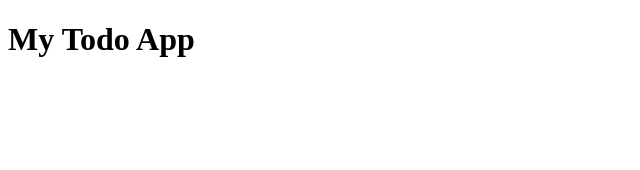
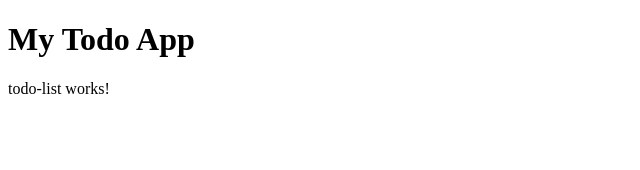
Before and after one commit to leannechen/angular-todo-app, an Angular app: page / in a window 1280 px wide. Shown: the top 170 px of the page, without its empty margins (0-640 px from the left). Built offline with nearby package versions, Linux system fonts and the light colour scheme.

Commit message:
Create todo-list component

```diff
--- a/src/app/app.component.html
+++ b/src/app/app.component.html
@@ -1 +1,2 @@
 <app-header [siteName]="siteName"></app-header>
+<app-todo-list></app-todo-list>
--- a/src/app/app.module.ts
+++ b/src/app/app.module.ts
@@ -4,11 +4,13 @@
 import { AppRoutingModule } from './app-routing.module';
 import { AppComponent } from './app.component';
 import { HeaderComponent } from './header/header.component';
+import { TodoListComponent } from './todo-list/todo-list.component';
 
 @NgModule({
   declarations: [
     AppComponent,
-    HeaderComponent
+    HeaderComponent,
+    TodoListComponent
   ],
   imports: [
     BrowserModule,
--- /dev/null
+++ b/src/app/todo-list/todo-list.component.html
@@ -0,0 +1 @@
+<p>todo-list works!</p>
--- /dev/null
+++ b/src/app/todo-list/todo-list.component.ts
@@ -0,0 +1,18 @@
+import { Component, OnInit } from '@angular/core';
+import { TodoItem } from './types';
+
+@Component({
+  selector: 'app-todo-list',
+  templateUrl: './todo-list.component.html',
+  styleUrls: ['./todo-list.component.scss']
+})
+export class TodoListComponent implements OnInit {
+
+  items: TodoItem[];
+
+  constructor() { }
+
+  ngOnInit() {
+  }
+
+}
--- /dev/null
+++ b/src/app/todo-list/types.ts
@@ -0,0 +1,5 @@
+export interface TodoItem {
+  id: string;
+  content: string;
+  date: string;
+}
```
Also changed, not shown: src/app/todo-list/todo-list.component.scss (added), 1 other file (tests, documents, lock files or other folders).
